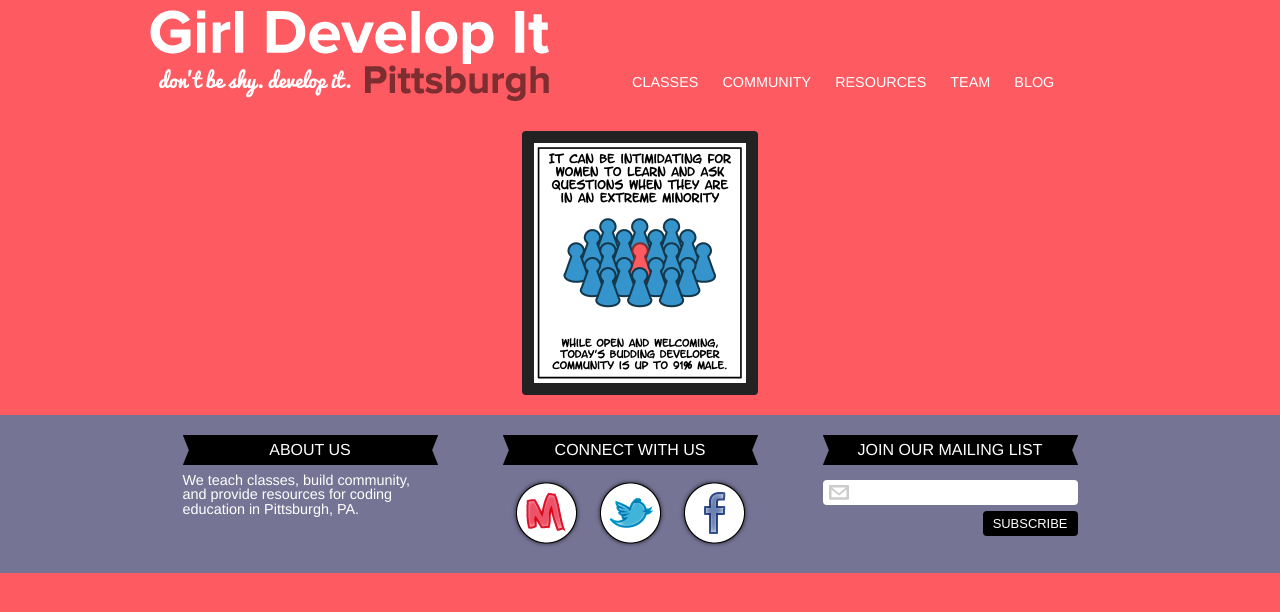
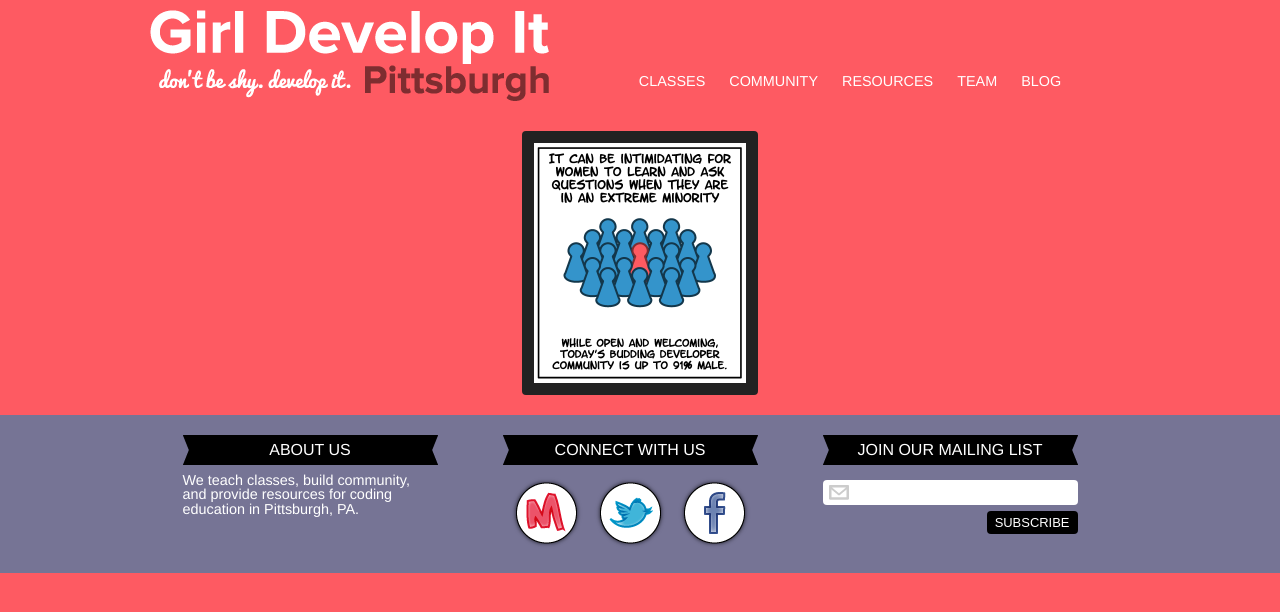
Before and after one commit to gdipgh/girldevelopitpgh.com, a Jekyll site: the page built from index.html, in a window 1280 px wide. Shown: the top 612 px of the page. Built offline with Jekyll 4.4.1, drawn with Linux system fonts in a browser that asks for light colours.

Commit message:
Improve responsiveness of header

```diff
--- a/stylesheets/screen.css
+++ b/stylesheets/screen.css
@@ -83,18 +83,18 @@
   clear: both;
 }
 
-/* line 54, ../sass/screen.scss */
+/* line 58, ../sass/screen.scss */
 body {
   background-color: #fe5a62;
   font-family: Helvetica;
 }
 
-/* line 59, ../sass/screen.scss */
+/* line 63, ../sass/screen.scss */
 h1 {
   font-size: 2em;
 }
 
-/* line 63, ../sass/screen.scss */
+/* line 67, ../sass/screen.scss */
 .container {
   width: 100%;
   *zoom: 1;
@@ -109,7 +109,7 @@
   clear: both;
 }
 @media only screen and (min-width: 960px) {
-  /* line 63, ../sass/screen.scss */
+  /* line 67, ../sass/screen.scss */
   .container {
     display: block;
     width: 980.0px;
@@ -128,14 +128,14 @@
   }
 }
 
-/* line 73, ../sass/screen.scss */
+/* line 77, ../sass/screen.scss */
 header {
   background-color: #fe5a62;
   color: white;
   padding: 10px 0;
 }
 @media only screen and (min-width: 540px) and (max-width: 959px) {
-  /* line 78, ../sass/screen.scss */
+  /* line 82, ../sass/screen.scss */
   header .container {
     display: inline;
     float: left;
@@ -146,7 +146,7 @@
     margin: 0 auto !important;
   }
 }
-/* line 87, ../sass/screen.scss */
+/* line 91, ../sass/screen.scss */
 header #logo {
   display: inline;
   float: left;
@@ -156,18 +156,29 @@
   margin-left: 0;
 }
 @media only screen and (max-width: 959px) {
-  /* line 87, ../sass/screen.scss */
+  /* line 91, ../sass/screen.scss */
   header #logo {
     width: auto;
   }
 }
-/* line 97, ../sass/screen.scss */
+@media only screen and (max-width: 539px) {
+  /* line 91, ../sass/screen.scss */
+  header #logo {
+    margin-bottom: 4px;
+    width: 100%;
+  }
+  /* line 105, ../sass/screen.scss */
+  header #logo a {
+    margin: 0 auto;
+  }
+}
+/* line 110, ../sass/screen.scss */
 header #logo a {
   color: white;
   display: block;
 }
 @media only screen and (max-width: 479px) {
-  /* line 97, ../sass/screen.scss */
+  /* line 110, ../sass/screen.scss */
   header #logo a {
     text-indent: -119988px;
     overflow: hidden;
@@ -180,7 +191,7 @@
   }
 }
 @media only screen and (max-width: 479px) and (-webkit-min-device-pixel-ratio: 1.5), only screen and (max-width: 479px) and (min-device-pixel-ratio: 1.5) {
-  /* line 97, ../sass/screen.scss */
+  /* line 110, ../sass/screen.scss */
   header #logo a {
     text-indent: -119988px;
     overflow: hidden;
@@ -194,7 +205,7 @@
   }
 }
 @media only screen and (min-width: 480px) {
-  /* line 97, ../sass/screen.scss */
+  /* line 110, ../sass/screen.scss */
   header #logo a {
     text-indent: -119988px;
     overflow: hidden;
@@ -207,7 +218,7 @@
   }
 }
 @media only screen and (min-width: 480px) and (-webkit-min-device-pixel-ratio: 1.5), only screen and (min-width: 480px) and (min-device-pixel-ratio: 1.5) {
-  /* line 97, ../sass/screen.scss */
+  /* line 110, ../sass/screen.scss */
   header #logo a {
     text-indent: -119988px;
     overflow: hidden;
@@ -220,50 +231,73 @@
     width: 400px;
   }
 }
-/* line 112, ../sass/screen.scss */
+/* line 125, ../sass/screen.scss */
 header .nav {
+  *zoom: 1;
   font-size: 0.9em;
+  text-align: center;
   text-transform: uppercase;
 }
+/* line 27, ../sass/grid.scss */
+header .nav:before, header .nav:after {
+  content: "";
+  display: table;
+}
+/* line 31, ../sass/grid.scss */
+header .nav:after {
+  clear: both;
+}
+@media only screen and (min-width: 960px) {
+  /* line 125, ../sass/screen.scss */
+  header .nav {
+    display: inline;
+    float: left;
+    width: 460px;
+    margin: 0 10px;
+    margin: 60px 0 0;
+  }
+  /* line 132, ../sass/screen.scss */
+  header .nav li {
+    margin: 0 2px;
+  }
+}
 @media only screen and (min-width: 540px) and (max-width: 959px) {
-  /* line 112, ../sass/screen.scss */
+  /* line 125, ../sass/screen.scss */
   header .nav {
     display: inline;
     float: left;
     width: 60px;
     margin: 0 10px;
   }
-  /* line 117, ../sass/screen.scss */
+  /* line 141, ../sass/screen.scss */
   header .nav li {
-    margin: 4px 2px;
+    margin: 1px 2px;
   }
 }
-@media only screen and (min-width: 960px) {
-  /* line 112, ../sass/screen.scss */
+@media only screen and (max-width: 539px) {
+  /* line 125, ../sass/screen.scss */
   header .nav {
-    display: inline;
-    float: left;
-    width: 460px;
-    margin: 0 10px;
-    margin: 65px 0 0;
-  }
-  /* line 126, ../sass/screen.scss */
-  header .nav li {
-    margin: 0 2px;
+    clear: both;
+    width: 100%;
   }
 }
-/* line 134, ../sass/screen.scss */
+/* line 156, ../sass/screen.scss */
 header .nav li {
-  float: left;
+  display: -moz-inline-stack;
+  display: inline-block;
+  vertical-align: middle;
+  *vertical-align: auto;
+  zoom: 1;
+  *display: inline;
 }
-/* line 139, ../sass/screen.scss */
+/* line 161, ../sass/screen.scss */
 header .nav a {
   -webkit-border-radius: 4px;
   -moz-border-radius: 4px;
   -ms-border-radius: 4px;
   -o-border-radius: 4px;
   border-radius: 4px;
-  padding: 5px 10px;
+  padding: 4px 8px;
   -webkit-transition-duration: 0.3s;
   -moz-transition-duration: 0.3s;
   -o-transition-duration: 0.3s;
@@ -273,39 +307,40 @@
   -o-transition-property: all;
   transition-property: all;
   color: white;
+  display: block;
   text-decoration: none;
 }
-/* line 147, ../sass/screen.scss */
+/* line 170, ../sass/screen.scss */
 header .nav a:hover {
   background: #7e2d30;
 }
-/* line 151, ../sass/screen.scss */
+/* line 174, ../sass/screen.scss */
 header .nav a.active {
   color: #7e2d30;
 }
-/* line 154, ../sass/screen.scss */
+/* line 177, ../sass/screen.scss */
 header .nav a.active:hover {
   color: white;
 }
 
-/* line 162, ../sass/screen.scss */
+/* line 185, ../sass/screen.scss */
 #title {
   background: #eeeeee;
   border-bottom: solid 1px #cccccc;
   font-family: "PT Sans", sans-serif;
   padding: 0.5em 0;
 }
-/* line 168, ../sass/screen.scss */
+/* line 191, ../sass/screen.scss */
 #title h1 {
   margin: 0 10px;
 }
 
-/* line 173, ../sass/screen.scss */
+/* line 196, ../sass/screen.scss */
 #main {
   background-color: white;
   padding: 20px 0;
 }
-/* line 177, ../sass/screen.scss */
+/* line 200, ../sass/screen.scss */
 #main .content {
   display: inline;
   float: left;
@@ -314,13 +349,13 @@
   margin: 0 10px;
 }
 
-/* line 201, ../sass/screen.scss */
+/* line 224, ../sass/screen.scss */
 #footer-section {
   background-color: #767495;
   color: white;
   padding: 10px 0;
 }
-/* line 206, ../sass/screen.scss */
+/* line 229, ../sass/screen.scss */
 #footer-section h3 {
   background: url('../images/ribbon.png?1342570701') no-repeat 50% 50%;
   line-height: 30px;
@@ -329,13 +364,13 @@
   text-align: center;
   text-transform: uppercase;
 }
-/* line 216, ../sass/screen.scss */
+/* line 239, ../sass/screen.scss */
 #footer-section p, #footer-section form {
   width: 255px;
   margin: 0 auto;
   font-size: 0.9em;
 }
-/* line 222, ../sass/screen.scss */
+/* line 245, ../sass/screen.scss */
 #footer-section .about {
   display: inline;
   float: left;
@@ -343,26 +378,26 @@
   margin: 0 10px;
 }
 @media only screen and (min-width: 960px) {
-  /* line 222, ../sass/screen.scss */
+  /* line 245, ../sass/screen.scss */
   #footer-section .about {
     margin: 10px;
   }
 }
 @media only screen and (max-width: 959px) {
-  /* line 222, ../sass/screen.scss */
+  /* line 245, ../sass/screen.scss */
   #footer-section .about {
     margin: 10px auto 20px auto;
   }
 }
 @media only screen and (max-width: 599px) {
-  /* line 222, ../sass/screen.scss */
+  /* line 245, ../sass/screen.scss */
   #footer-section .about {
     display: block;
     float: none;
     width: 100%;
   }
 }
-/* line 227, ../sass/screen.scss */
+/* line 250, ../sass/screen.scss */
 #footer-section .social {
   display: inline;
   float: left;
@@ -370,34 +405,34 @@
   margin: 0 10px;
 }
 @media only screen and (min-width: 960px) {
-  /* line 227, ../sass/screen.scss */
+  /* line 250, ../sass/screen.scss */
   #footer-section .social {
     margin: 10px;
   }
 }
 @media only screen and (max-width: 959px) {
-  /* line 227, ../sass/screen.scss */
+  /* line 250, ../sass/screen.scss */
   #footer-section .social {
     margin: 10px auto 20px auto;
   }
 }
 @media only screen and (max-width: 599px) {
-  /* line 227, ../sass/screen.scss */
+  /* line 250, ../sass/screen.scss */
   #footer-section .social {
     display: block;
     float: none;
     width: 100%;
   }
 }
-/* line 231, ../sass/screen.scss */
+/* line 254, ../sass/screen.scss */
 #footer-section .social div {
   margin: 0 10px;
 }
-/* line 235, ../sass/screen.scss */
+/* line 258, ../sass/screen.scss */
 #footer-section .social ul {
   text-align: center;
 }
-/* line 238, ../sass/screen.scss */
+/* line 261, ../sass/screen.scss */
 #footer-section .social ul li {
   display: -moz-inline-stack;
   display: inline-block;
@@ -406,7 +441,7 @@
   zoom: 1;
   *display: inline;
 }
-/* line 243, ../sass/screen.scss */
+/* line 266, ../sass/screen.scss */
 #footer-section .social ul li.facebook a {
   text-indent: -119988px;
   overflow: hidden;
@@ -418,7 +453,7 @@
   height: 80px;
 }
 @media only screen and (-webkit-min-device-pixel-ratio: 1.5), only screen and (min-device-pixel-ratio: 1.5) {
-  /* line 243, ../sass/screen.scss */
+  /* line 266, ../sass/screen.scss */
   #footer-section .social ul li.facebook a {
     text-indent: -119988px;
     overflow: hidden;
@@ -431,7 +466,7 @@
     width: 80px;
   }
 }
-/* line 246, ../sass/screen.scss */
+/* line 269, ../sass/screen.scss */
 #footer-section .social ul li.facebook a:hover {
   text-indent: -119988px;
   overflow: hidden;
@@ -443,7 +478,7 @@
   height: 80px;
 }
 @media only screen and (-webkit-min-device-pixel-ratio: 1.5), only screen and (min-device-pixel-ratio: 1.5) {
-  /* line 246, ../sass/screen.scss */
+  /* line 269, ../sass/screen.scss */
   #footer-section .social ul li.facebook a:hover {
     text-indent: -119988px;
     overflow: hidden;
@@ -456,7 +491,7 @@
     width: 80px;
   }
 }
-/* line 243, ../sass/screen.scss */
+/* line 266, ../sass/screen.scss */
 #footer-section .social ul li.meetup a {
   text-indent: -119988px;
   overflow: hidden;
@@ -468,7 +503,7 @@
   height: 80px;
 }
 @media only screen and (-webkit-min-device-pixel-ratio: 1.5), only screen and (min-device-pixel-ratio: 1.5) {
-  /* line 243, ../sass/screen.scss */
+  /* line 266, ../sass/screen.scss */
   #footer-section .social ul li.meetup a {
     text-indent: -119988px;
     overflow: hidden;
@@ -481,7 +516,7 @@
     width: 80px;
   }
 }
-/* line 246, ../sass/screen.scss */
+/* line 269, ../sass/screen.scss */
 #footer-section .social ul li.meetup a:hover {
   text-indent: -119988px;
   overflow: hidden;
@@ -493,7 +528,7 @@
   height: 80px;
 }
 @media only screen and (-webkit-min-device-pixel-ratio: 1.5), only screen and (min-device-pixel-ratio: 1.5) {
-  /* line 246, ../sass/screen.scss */
+  /* line 269, ../sass/screen.scss */
   #footer-section .social ul li.meetup a:hover {
     text-indent: -119988px;
     overflow: hidden;
@@ -506,7 +541,7 @@
     width: 80px;
   }
 }
-/* line 243, ../sass/screen.scss */
+/* line 266, ../sass/screen.scss */
 #footer-section .social ul li.twitter a {
   text-indent: -119988px;
   overflow: hidden;
@@ -518,7 +553,7 @@
   height: 80px;
 }
 @media only screen and (-webkit-min-device-pixel-ratio: 1.5), only screen and (min-device-pixel-ratio: 1.5) {
-  /* line 243, ../sass/screen.scss */
+  /* line 266, ../sass/screen.scss */
   #footer-section .social ul li.twitter a {
     text-indent: -119988px;
     overflow: hidden;
@@ -531,7 +566,7 @@
     width: 80px;
   }
 }
-/* line 246, ../sass/screen.scss */
+/* line 269, ../sass/screen.scss */
 #footer-section .social ul li.twitter a:hover {
   text-indent: -119988px;
   overflow: hidden;
@@ -543,7 +578,7 @@
   height: 80px;
 }
 @media only screen and (-webkit-min-device-pixel-ratio: 1.5), only screen and (min-device-pixel-ratio: 1.5) {
-  /* line 246, ../sass/screen.scss */
+  /* line 269, ../sass/screen.scss */
   #footer-section .social ul li.twitter a:hover {
     text-indent: -119988px;
     overflow: hidden;
@@ -556,11 +591,11 @@
     width: 80px;
   }
 }
-/* line 253, ../sass/screen.scss */
+/* line 276, ../sass/screen.scss */
 #footer-section .social ul li a {
   display: block;
 }
-/* line 260, ../sass/screen.scss */
+/* line 283, ../sass/screen.scss */
 #footer-section .mailing-list {
   display: inline;
   float: left;
@@ -578,26 +613,26 @@
   clear: both;
 }
 @media only screen and (min-width: 960px) {
-  /* line 260, ../sass/screen.scss */
+  /* line 283, ../sass/screen.scss */
   #footer-section .mailing-list {
     margin: 10px;
   }
 }
 @media only screen and (max-width: 959px) {
-  /* line 260, ../sass/screen.scss */
+  /* line 283, ../sass/screen.scss */
   #footer-section .mailing-list {
     margin: 10px auto 20px auto;
   }
 }
 @media only screen and (max-width: 599px) {
-  /* line 260, ../sass/screen.scss */
+  /* line 283, ../sass/screen.scss */
   #footer-section .mailing-list {
     display: block;
     float: none;
     width: 100%;
   }
 }
-/* line 265, ../sass/screen.scss */
+/* line 288, ../sass/screen.scss */
 #footer-section .mailing-list input[type='email'] {
   background: url('../images/email-icon.png?1342487058') 6px 50% white no-repeat;
   -webkit-border-radius: 4px;
@@ -615,14 +650,14 @@
   padding: 2px 10px 2px 32px;
   width: 100%;
 }
-/* line 278, ../sass/screen.scss */
+/* line 301, ../sass/screen.scss */
 #footer-section .mailing-list input[type='submit'] {
   -webkit-border-radius: 4px;
   -moz-border-radius: 4px;
   -ms-border-radius: 4px;
   -o-border-radius: 4px;
   border-radius: 4px;
-  padding: 5px 10px;
+  padding: 4px 8px;
   background: black;
   border: none;
   clear: both;
@@ -633,7 +668,7 @@
   text-transform: uppercase;
 }
 
-/* line 293, ../sass/screen.scss */
+/* line 316, ../sass/screen.scss */
 #comic {
   color: white;
   display: block;
@@ -642,7 +677,7 @@
   height: 471px;
 }
 
-/* line 315, ../sass/screen.scss */
+/* line 338, ../sass/screen.scss */
 .home #main {
   background-color: #fe5a62;
 }
```
Also changed, not shown: sass/screen.scss (+36 -13 lines).
